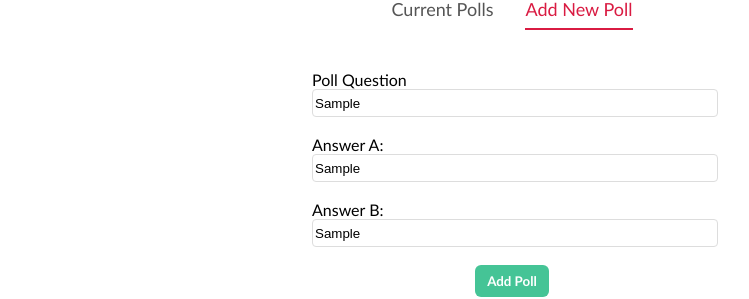
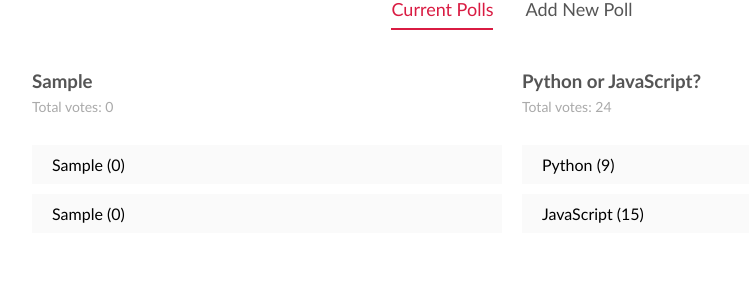
Before and after one commit to Frexz/IT2_2425_elev, a SvelteKit app in the folder polling-app/: page / in a window 1280 px wide. Both pictures are taken after typing "Sample", "Sample", "Sample" into the empty fields and a click on the button "Add Poll". Shown: the part 224-523 px from the top of the page, without its empty margins (128-877 px from the left). Built offline with nearby package versions, Linux system fonts and the light colour scheme.

Commit message:
added poll list and details

```diff
--- a/polling-app/src/components/CreatePollForm.svelte
+++ b/polling-app/src/components/CreatePollForm.svelte
@@ -1,5 +1,8 @@
 <script>
     import Button from '../shared/Button.svelte'
+    import { createEventDispatcher } from 'svelte'
+
+    let dispatch = createEventDispatcher()
 
     let fields = { question: '', answerA: '', answerB: '' }
     let errors = { question: '', answerA: '', answerB: '' }
@@ -30,7 +33,8 @@
         }
 
         if (valid) {
-            console.log('valid', fields);
+            let poll = { ...fields, votesA: 0, votesB: 0, id: Math.random() }
+            dispatch('add', poll)
         }
     }
 </script>
--- /dev/null
+++ b/polling-app/src/components/PollDetails.svelte
@@ -0,0 +1,47 @@
+<script>
+    export let poll
+    $: totalVotes = poll.votesA + poll.votesB
+</script>
+
+<div class="poll">
+    <h3>{ poll.question }</h3>
+    <p>Total votes: { totalVotes }</p>
+    <div class="answer">
+        <div class="percent percent-a"></div>
+        <span>{ poll.answerA } ({ poll.votesA })</span>
+    </div>
+    <div class="answer">
+        <div class="percent percent-b"></div>
+        <span>{ poll.answerB } ({ poll.votesB })</span>
+    </div>
+</div>
+
+<style>
+    h3 {
+        margin: 0 auto;
+        color: #555;
+    }
+
+    p {
+        margin-top: 6px;
+        font-size: 14px;
+        color: #aaa;
+        margin-bottom: 30px;
+    }
+
+    .answer {
+        background-color: #fafafa;
+        cursor: pointer;
+        margin: 10px auto;
+        position: relative;
+    }
+
+    .answer:hover {
+        opacity: 0.6;
+    }
+
+    span {
+        display: inline-block;
+        padding: 10px 20px;
+    }
+</style>
--- /dev/null
+++ b/polling-app/src/components/PollList.svelte
@@ -0,0 +1,19 @@
+<script>
+    import PollDetails from "./PollDetails.svelte";
+
+    export let polls = []
+</script>
+
+<div class="poll-list">
+    {#each polls as poll (poll.id)}
+        <PollDetails {poll} />
+    {/each}
+</div>
+
+<style>
+    .poll-list {
+        display: grid;
+        grid-template-columns: 1fr 1fr;
+        gap: 20px;
+    }
+</style>
--- a/polling-app/src/routes/+page.svelte
+++ b/polling-app/src/routes/+page.svelte
@@ -3,12 +3,22 @@
     import Footer from '../components/Footer.svelte'
     import Tabs from '../shared/Tabs.svelte'
     import CreatePollForm from '../components/CreatePollForm.svelte';
+    import PollList from '../components/PollList.svelte';
 
     let items = ['Current Polls', 'Add New Poll']
     let activeItem = 'Add New Poll'
+    let polls = [
+        { id: 1, question: 'Python or JavaScript?', answerA: 'Python', answerB: 'JavaScript', votesA: 9, votesB: 15 }
+    ]
 
     const handleTabChange = (e) => {
         activeItem = e.detail
+    }
+
+    const handleAdd = (e) => {
+        const poll = e.detail
+        polls = [poll, ...polls]
+        activeItem = 'Current Polls'
     }
 </script>
 
@@ -16,9 +26,9 @@
 <main>
     <Tabs {items} {activeItem} on:tabChange={handleTabChange} />
     {#if activeItem === 'Current Polls'}
-        <p>Poll list component goes here</p>
+        <PollList {polls} />
     {:else if activeItem === 'Add New Poll'}
-        <CreatePollForm />
+        <CreatePollForm on:add={handleAdd}/>
     {/if}
 </main>
 <Footer />
```
